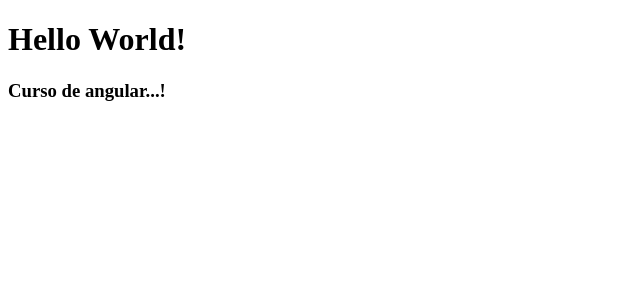
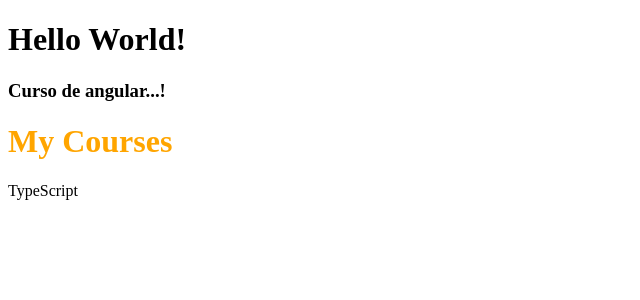
Before and after one commit to moive/angular8, an Angular app: page / in a window 1280 px wide. Shown: the top 300 px of the page, without its empty margins (0-640 px from the left). Built offline with nearby package versions, Linux system fonts and the light colour scheme.

Commit message:
create component in a classic way

```diff
--- a/src/app/app.component.html
+++ b/src/app/app.component.html
@@ -2,3 +2,4 @@
 <h3>{{message}}</h3>
 
 <router-outlet></router-outlet>
+<courses></courses>
--- a/src/app/app.module.ts
+++ b/src/app/app.module.ts
@@ -3,10 +3,12 @@ import { NgModule } from '@angular/core';
 
 import { AppRoutingModule } from './app-routing.module';
 import { AppComponent } from './app.component';
+import { CoursesComponent } from './courses.component';
 
 @NgModule({
   declarations: [
-    AppComponent
+    AppComponent,
+    CoursesComponent
   ],
   imports: [
     BrowserModule,
--- /dev/null
+++ b/src/app/courses.component.ts
@@ -0,0 +1,14 @@
+import { Component } from '@angular/core';
+
+@Component({
+    selector:'courses',
+    template:`
+        <h1>My Courses</h1>
+        <p>TypeScript</p>
+    `,
+    styles:['h1{color:orange;}']
+})
+
+export class CoursesComponent {
+
+}
--- a/src/index.html
+++ b/src/index.html
@@ -2,7 +2,7 @@
 <html lang="en">
 <head>
   <meta charset="utf-8">
-  <title>Angular7</title>
+  <title>Angular</title>
   <base href="/">
 
   <meta name="viewport" content="width=device-width, initial-scale=1">
```
